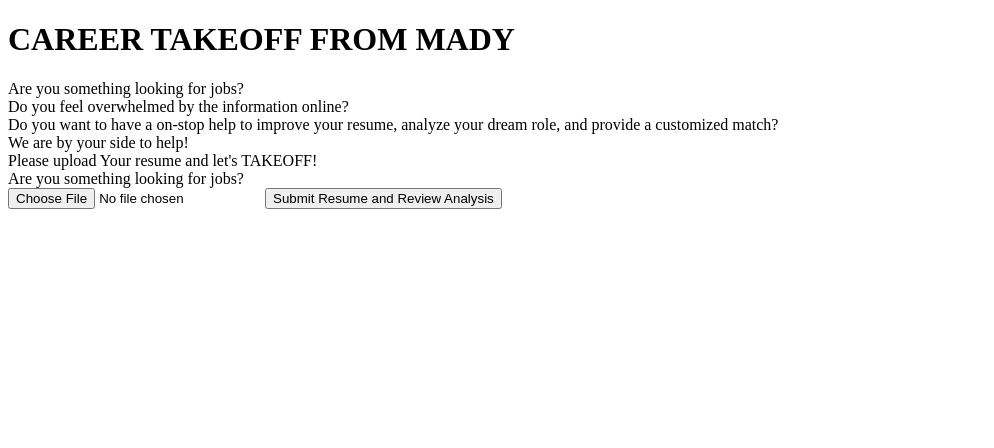
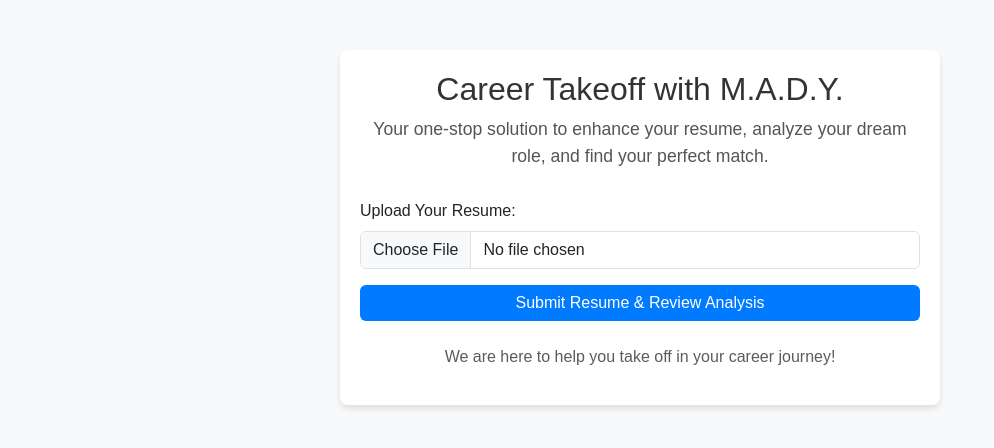
Before and after one commit to cathylyirang/copy_IDS706_final_project_mady, a Flask app: page / in a window 1280 px wide. Shown: the top 448 px of the page, without its empty margins (0-994 px from the left). Run offline with Flask 3, Linux system fonts and the light colour scheme; parts of the project's set-up code (start-up, migrations or seed data) failed here and were passed over; some libraries are stand-ins or nearby versions.

Commit message:
Update Resume_Input.html

```diff
--- a/Templates/Resume_Input.html
+++ b/Templates/Resume_Input.html
@@ -3,20 +3,60 @@
 <head>
     <meta charset="UTF-8">
     <meta name="viewport" content="width=device-width, initial-scale=1.0">
-    <title>Input Page</title>
+    <title>Career Takeoff with M.A.D.Y.</title>
+    <!-- Bootstrap CSS -->
+    <link href="https://cdn.jsdelivr.net/npm/bootstrap@5.3.0-alpha3/dist/css/bootstrap.min.css" rel="stylesheet">
+    <style>
+        body {
+            background-color: #f8f9fa;
+            font-family: Arial, sans-serif;
+        }
+        .container {
+            margin-top: 50px;
+            max-width: 600px;
+            padding: 20px;
+            background: #ffffff;
+            border-radius: 8px;
+            box-shadow: 0px 4px 6px rgba(0, 0, 0, 0.1);
+        }
+        .btn-primary {
+            background-color: #007bff;
+            border: none;
+        }
+        .btn-primary:hover {
+            background-color: #0056b3;
+        }
+        .header-text {
+            text-align: center;
+            margin-bottom: 30px;
+        }
+        .header-text h1 {
+            font-size: 2rem;
+            color: #333;
+        }
+        .header-text p {
+            color: #555;
+            font-size: 1.1rem;
+        }
+    </style>
 </head>
 <body>
-    <h1>CAREER TAKEOFF FROM MADY</h1>
-    <!-- Form for file upload and input -->
-    <form method="POST" enctype="multipart/form-data" class="mb-4">
-        <div label for="file" class="form-label">Are you something looking for jobs?</label></div>
-        <div label for="file" class="form-label">Do you feel overwhelmed by the information online?</label></div>
-        <div label for="file" class="form-label">Do you want to have a on-stop help to improve your resume, analyze your dream role, and provide a customized match?</label></div>
-        <div label for="file" class="form-label">We are by your side to help!</label></div>
-        <div label for="file" class="form-label">Please upload Your resume and let's TAKEOFF!</label></div>
-        <div label for="file" class="form-label">Are you something looking for jobs?</label></div>
-        <input type="file" id="file" name="file" required>
-        <button type="submit">Submit Resume and Review Analysis</button>
-    </form>
+    <div class="container">
+        <div class="header-text">
+            <h1>Career Takeoff with M.A.D.Y.</h1>
+            <p>Your one-stop solution to enhance your resume, analyze your dream role, and find your perfect match.</p>
+        </div>
+        <form method="POST" enctype="multipart/form-data" class="mb-4">
+            <div class="mb-3">
+                <label for="file" class="form-label">Upload Your Resume:</label>
+                <input type="file" id="file" name="file" class="form-control" required>
+            </div>
+            <button type="submit" class="btn btn-primary w-100">Submit Resume & Review Analysis</button>
+        </form>
+        <p class="text-muted text-center mt-3">We are here to help you take off in your career journey!</p>
+    </div>
+
+    <!-- Bootstrap JS -->
+    <script src="https://cdn.jsdelivr.net/npm/bootstrap@5.3.0-alpha3/dist/js/bootstrap.bundle.min.js"></script>
 </body>
 </html>
```
